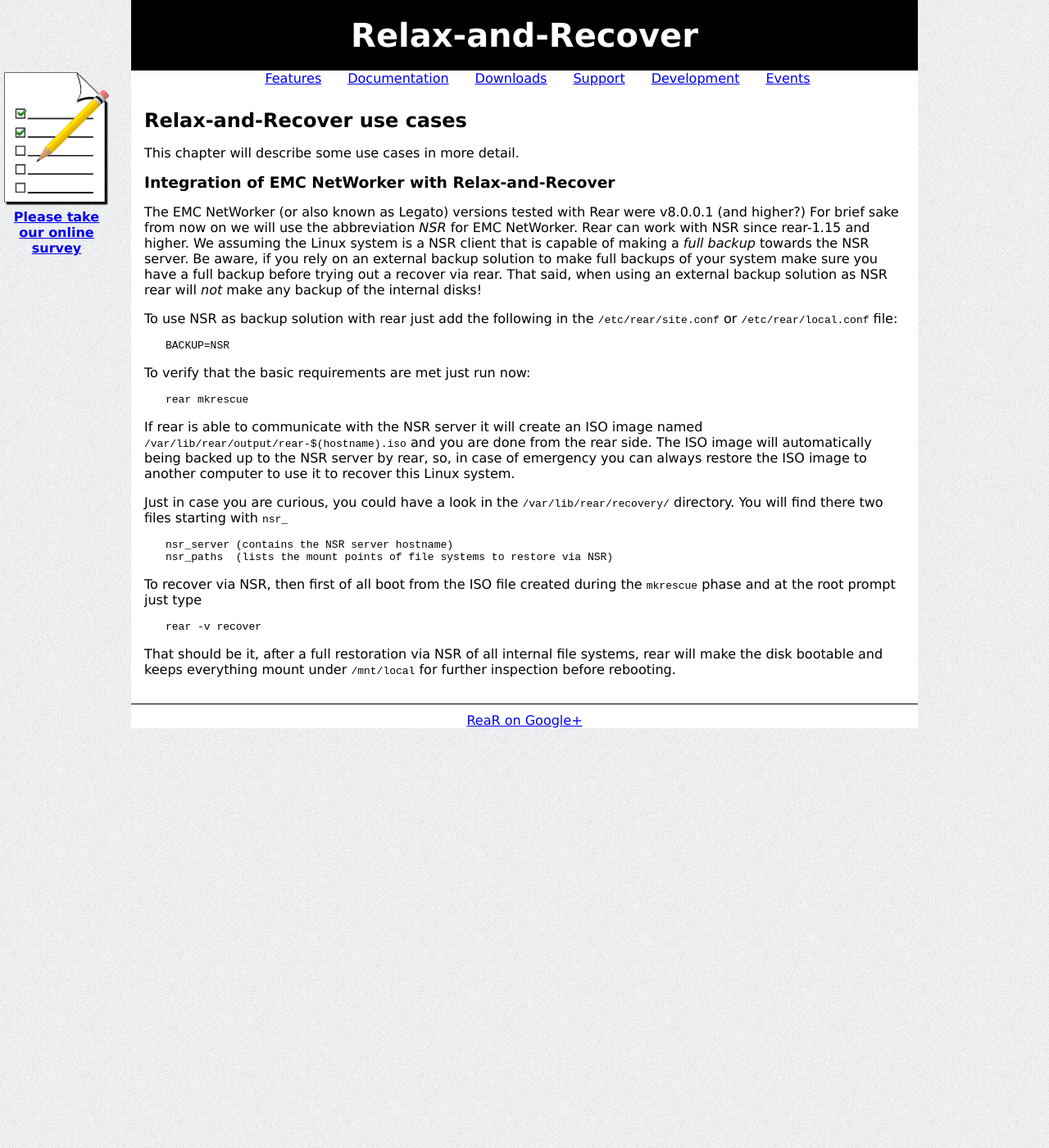
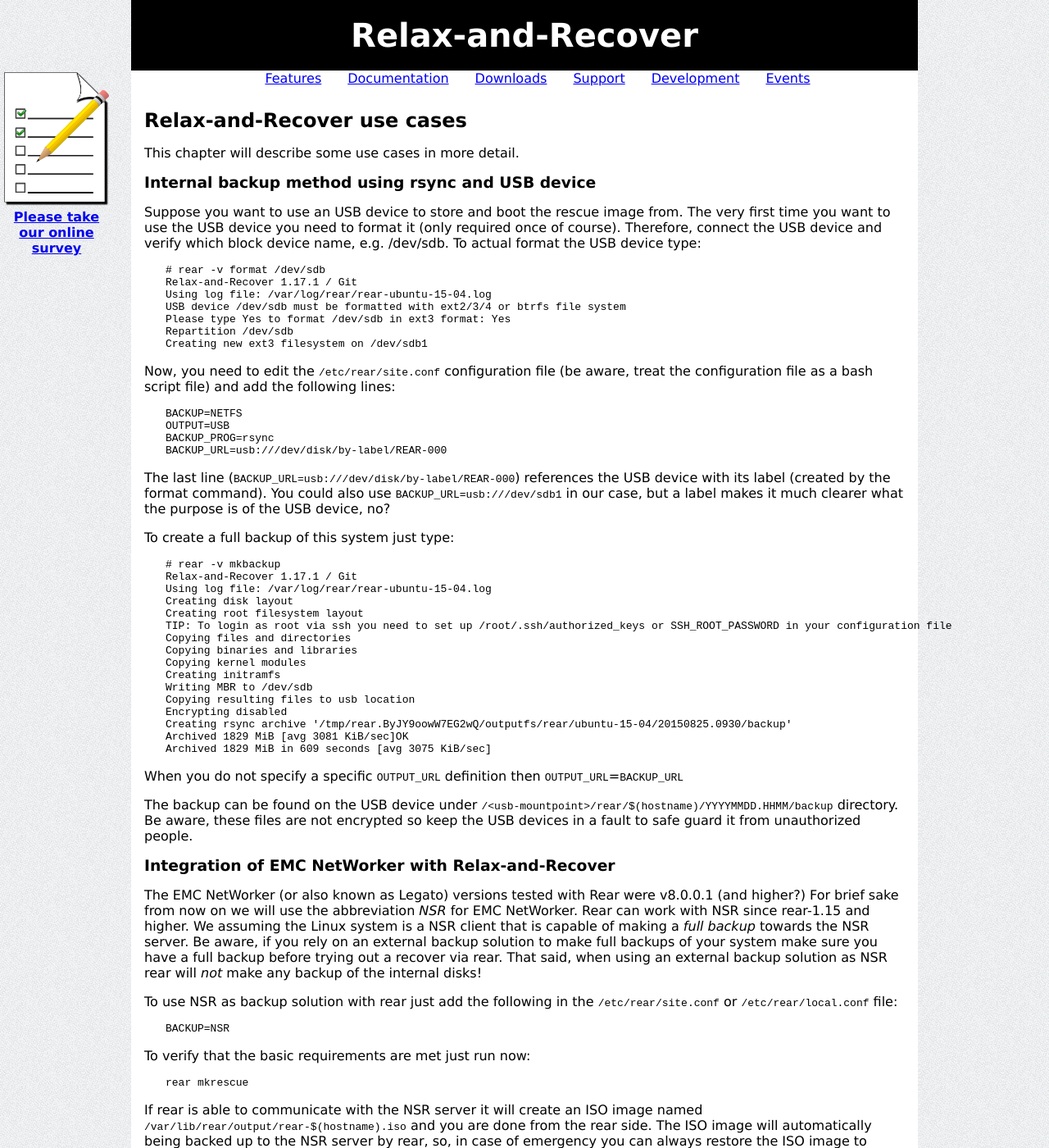
Before and after one commit to rear/rear.github.com, a Jekyll site: the page built from documentation/usecases.md, in a window 1280 px wide and 1400 px high. Shown: the whole window at 82% size. Built offline with Jekyll 4.4.1, drawn with Linux system fonts in a browser that asks for light colours; comment, search, counter and statistics services are not loaded.

Commit message:
add usecase with USB device and rsync

```diff
--- a/documentation/usecases.md
+++ b/documentation/usecases.md
@@ -5,6 +5,50 @@
 
 ## Relax-and-Recover use cases
 This chapter will describe some use cases in more detail.
+
+### Internal backup method using rsync and USB device
+Suppose you want to use an USB device to store and boot the rescue image from. The very first time you want to use the USB device you need to format it (only required once of course). Therefore, connect the USB device and verify which block device name, e.g. /dev/sdb. To actual format the USB device type:
+
+    # rear -v format /dev/sdb
+    Relax-and-Recover 1.17.1 / Git
+    Using log file: /var/log/rear/rear-ubuntu-15-04.log
+    USB device /dev/sdb must be formatted with ext2/3/4 or btrfs file system
+    Please type Yes to format /dev/sdb in ext3 format: Yes
+    Repartition /dev/sdb
+    Creating new ext3 filesystem on /dev/sdb1
+
+Now, you need to edit the `/etc/rear/site.conf` configuration file (be aware, treat the configuration file as a bash script file) and add the following lines:
+
+    BACKUP=NETFS
+    OUTPUT=USB
+    BACKUP_PROG=rsync
+    BACKUP_URL=usb:///dev/disk/by-label/REAR-000
+
+The last line (`BACKUP_URL=usb:///dev/disk/by-label/REAR-000`) references the USB device with its label (created by the format command). You could also use `BACKUP_URL=usb:///dev/sdb1` in our case, but a label makes it much clearer what the purpose is of the USB device, no?
+
+To create a full backup of this system just type:
+
+    # rear -v mkbackup
+    Relax-and-Recover 1.17.1 / Git
+    Using log file: /var/log/rear/rear-ubuntu-15-04.log
+    Creating disk layout
+    Creating root filesystem layout
+    TIP: To login as root via ssh you need to set up /root/.ssh/authorized_keys or SSH_ROOT_PASSWORD in your configuration file
+    Copying files and directories
+    Copying binaries and libraries
+    Copying kernel modules
+    Creating initramfs
+    Writing MBR to /dev/sdb
+    Copying resulting files to usb location
+    Encrypting disabled
+    Creating rsync archive '/tmp/rear.ByJY9oowW7EG2wQ/outputfs/rear/ubuntu-15-04/20150825.0930/backup'
+    Archived 1829 MiB [avg 3081 KiB/sec]OK
+    Archived 1829 MiB in 609 seconds [avg 3075 KiB/sec]
+
+When you do not specify a specific `OUTPUT_URL` definition then `OUTPUT_URL`=`BACKUP_URL`
+
+The backup can be found on the USB device under `/<usb-mountpoint>/rear/$(hostname)/YYYYMMDD.HHMM/backup` directory. Be aware, these files are not encrypted so keep the USB devices in a fault to safe guard it from unauthorized people.
+
 
 ### Integration of EMC NetWorker with Relax-and-Recover
 The EMC NetWorker (or also known as Legato) versions tested with Rear were v8.0.0.1 (and higher?) For brief sake from now on we will use the abbreviation *NSR* for EMC NetWorker. Rear can work with NSR since rear-1.15 and higher.
```
